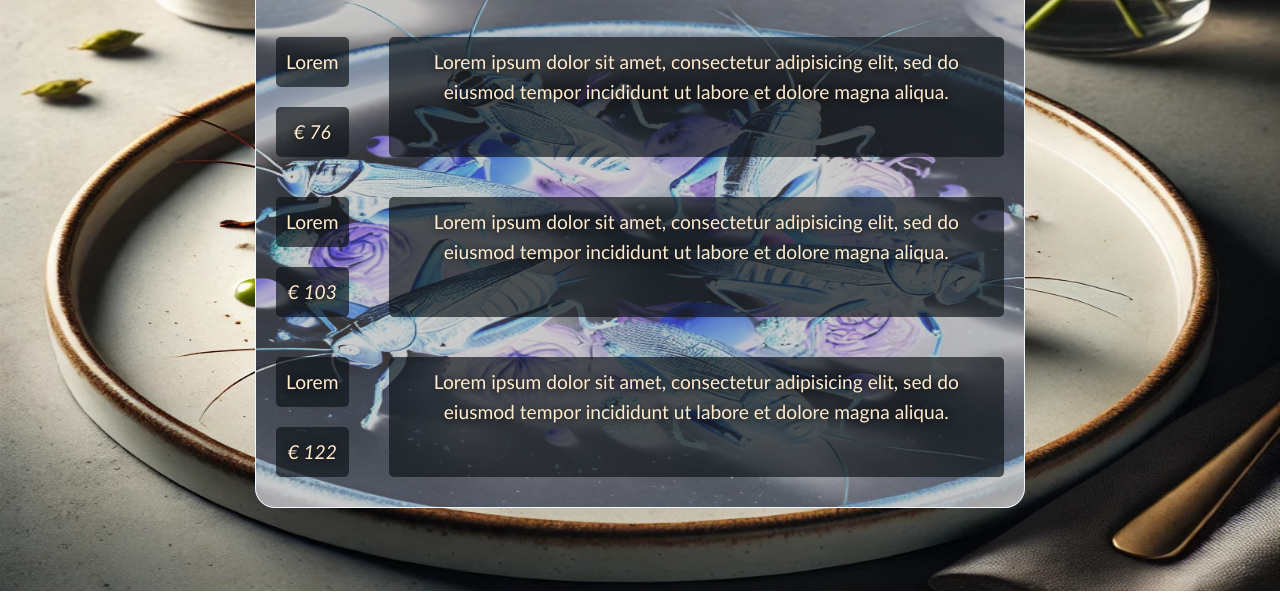
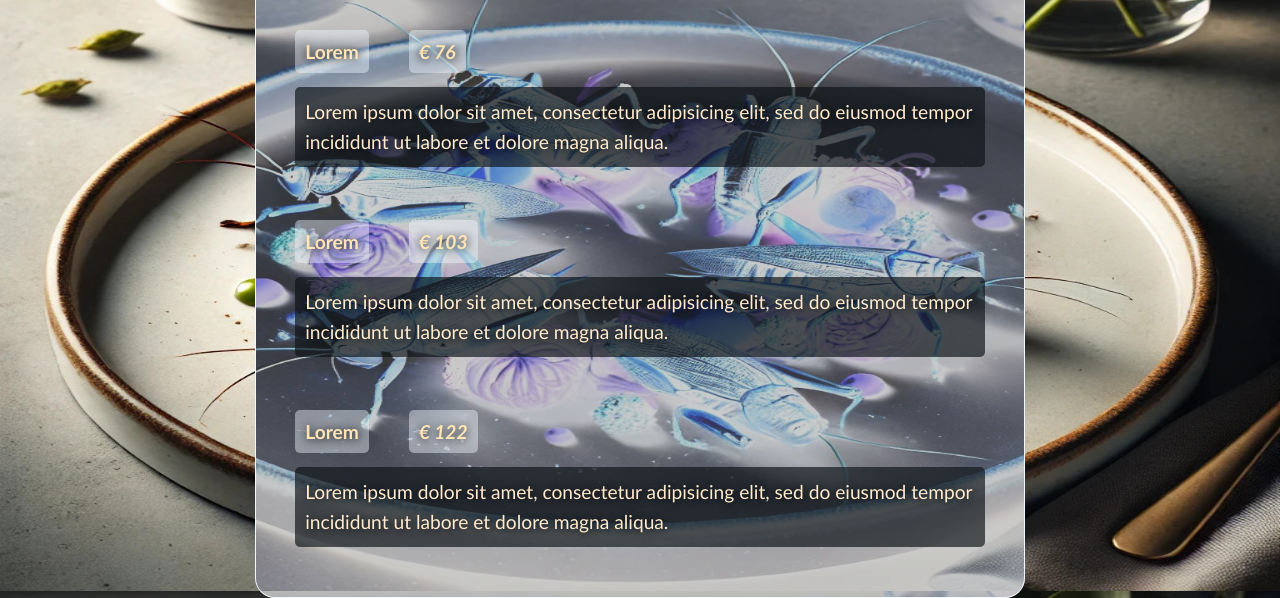
Before and after one commit to Zuxulius/odin-restaurant, a website built with webpack: page src/template.html in a window 1280 px wide. Both pictures are taken after a click on the button "Menu". Shown: the part 209-807 px from the top of the page. Built offline with nearby package versions, Linux system fonts and the light colour scheme.

Commit message:
Fix wonky css for menu

```diff
--- a/src/about.js
+++ b/src/about.js
@@ -35,7 +35,7 @@ function addStaff() {
 
 function addContactInfo() {
     const addr = document.createElement('address');
-    addr.id = "addr-wrap"
+    addr.classList.add('addr-wrap');
     content.appendChild(addr);
     for (let key in contact) {
         const addrItem = document.createElement('p');
--- a/src/home.js
+++ b/src/home.js
@@ -14,7 +14,7 @@ prepared in the style of traditional French cuisine.
 Indulge in the novel tastes of grasshoppers with a cosy, homey flavour.
 Let yourself be transported to the French countryside and "Hop in the Grass"!`
 
-const content = document.getElementById("content");
+const content = document.querySelector(".content");
 
 function removeChildren() {
     while(content.firstChild) {
--- a/src/styles.css
+++ b/src/styles.css
@@ -9,7 +9,7 @@ body {
     height: 100vh;
 }
 
-#content {
+.content {
     width: auto;
 }
 
@@ -23,7 +23,7 @@ body {
         flex-direction: column;
         align-items: center;
     }
-    #content {
+    .content {
         width: 60vw;
     }
 }
@@ -60,7 +60,7 @@ button:hover {
     border: 0.1px solid blanchedalmond;
 }
 
-#content {
+.content {
     margin-top: 10px;
     padding-bottom: 10px;
     display: flex;
@@ -73,7 +73,7 @@ button:hover {
 }
 
 
-#content p, h1, h3{
+.content p, h1, h3{
     margin: 20px;
     text-align: center;
     color: blanchedalmond;
@@ -81,7 +81,7 @@ button:hover {
     font-family:'Gill Sans', 'Gill Sans MT', Calibri, 'Trebuchet MS', sans-serif;
 }
 
-#content h3 {
+.content h3 {
     margin-bottom: 40px;
     padding:0.1em 0.2em;
     border-radius: 5px;
@@ -90,7 +90,7 @@ button:hover {
     text-decoration-thickness: 5px;
 }
 
-#content p {
+.content p {
     line-height: 30px;
     font-weight: 400;
     background-color: rgba(16, 21, 25, 0.683);
@@ -98,7 +98,7 @@ button:hover {
     border-radius: 5px;
 }
 
-#content h1 {
+.content h1 {
     font-family: cursive;
     font-size: 100px;
 }
@@ -108,15 +108,37 @@ button:hover {
     height: 75vh;
 }
 
-#addr-wrap {
+.addr-wrap {
     background-color: rgba(255, 255, 255, 0);
 }
-#addr-wrap p {
+.addr-wrap p {
     background-color: rgba(255, 255, 255, 0);
     margin: 0;
     line-height: 5px;
 }
 
 .menu-item-wrapper {
+    padding: 20px;
+    text-align: start;
     display: flex;
+    flex-direction: column;
+    align-items: flex-start;
+    width: 95%;
 }
+
+.menu-item-wrapper p {
+    text-align: start;
+    display: inline;
+    background-color: rgba(255, 255, 255, 0);
+}
+
+.menu-item-wrapper span p {
+    font-weight: bolder;
+    background-color: rgba(240, 248, 255, 0.431);
+    color: moccasin;
+}
+
+.menu-item-wrapper span + p {
+    background-color: rgba(16, 21, 25, 0.683);
+    width: fit-content;
+}
--- a/src/template.html
+++ b/src/template.html
@@ -13,7 +13,7 @@
                 <button class="about-btn">About</button>
             </nav>
         </header>
-        <div id="content">
+        <div class="content">
         </div>
     </body>
 </html>
```
